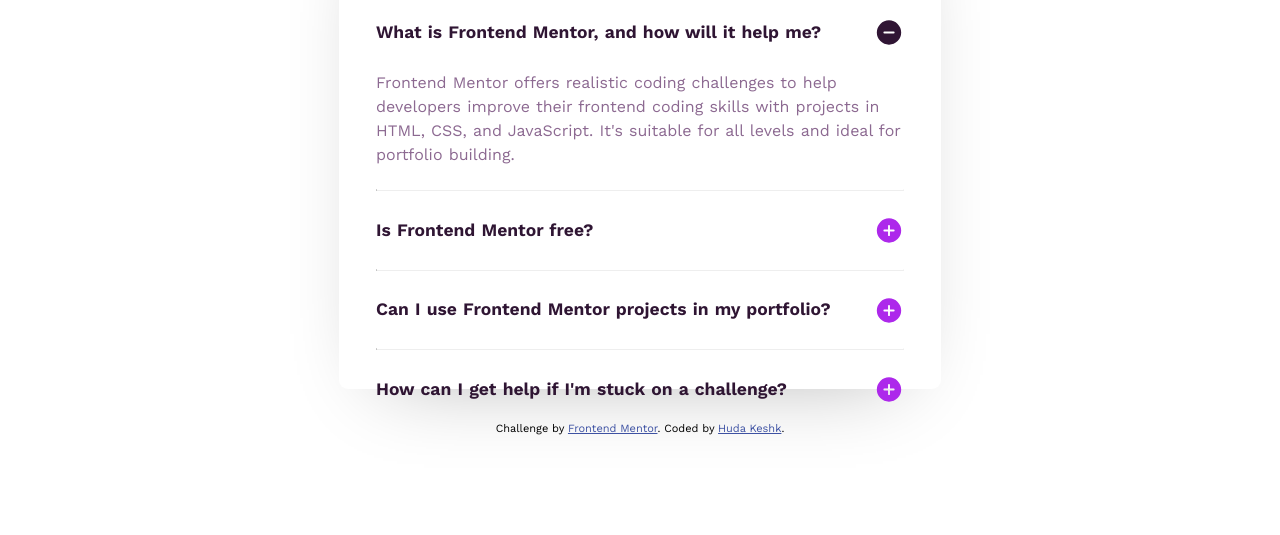
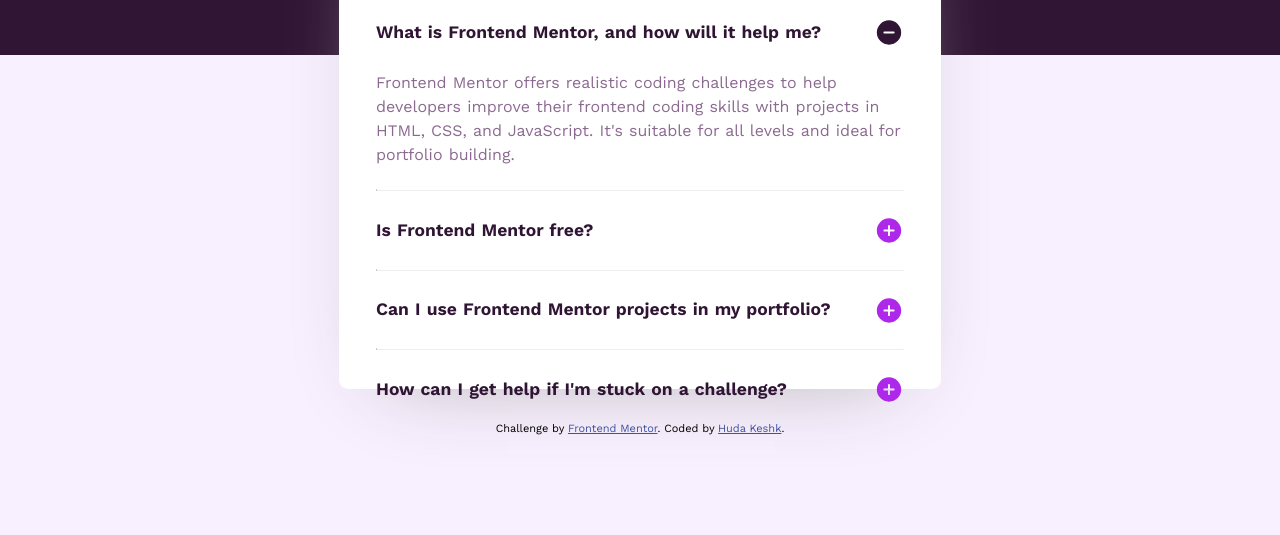
Before and after one commit to H-Keshk/faq-accordion-main, a plain HTML site: page index.html in a window 1280 px wide. Shown: the part 265-800 px from the top of the page. Drawn offline with nearby package versions, Linux system fonts and the light colour scheme.

Commit message:
Update index.css

```diff
--- a/index.css
+++ b/index.css
@@ -16,7 +16,7 @@ body {
   -webkit-font-smoothing: antialiased;
   font-size: 1rem;
   height: 100vh;
-  background: url"assets/images/background-pattern-desktop.svg", hsl(275, 100%, 97%);
+  background: url(assets/images/background-pattern-desktop.svg), hsl(275, 100%, 97%);
   background-repeat: repeat-x;
   display: flex;
   flex-direction: column;
```
